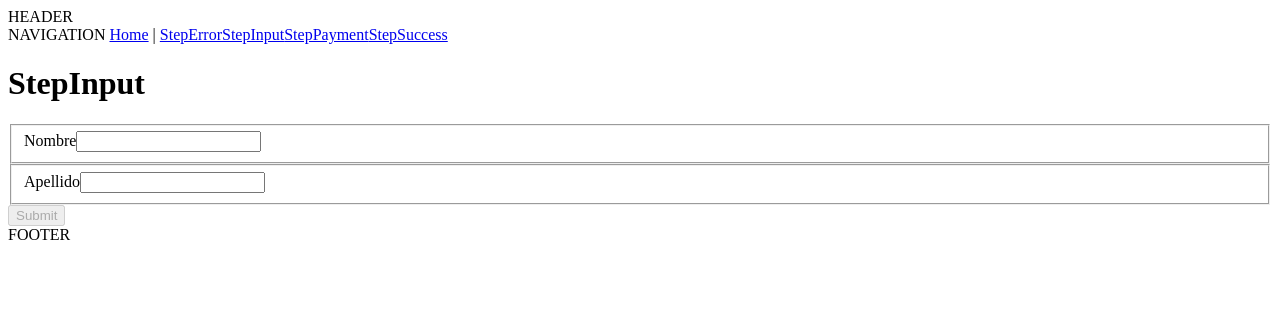
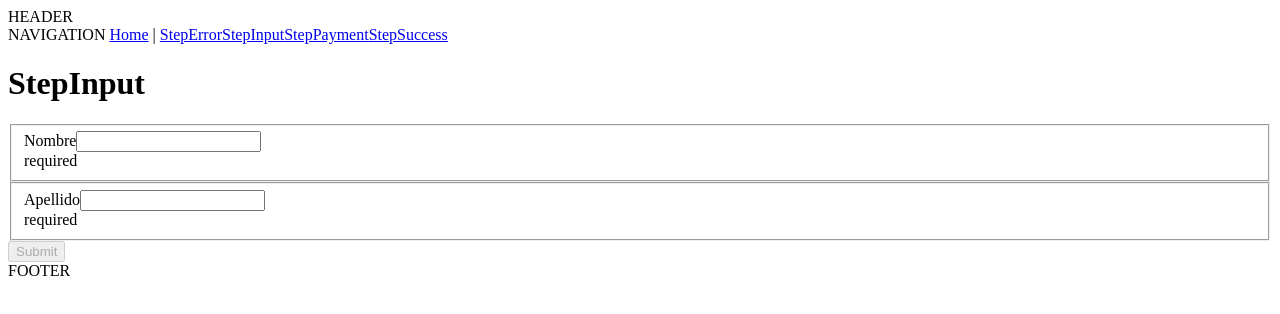
Before and after one commit to ElDav1d/checkout-wizard, a Vue app: page /mis-datos in a window 1280 px wide. Shown: the top 314 px of the page. Built offline with nearby package versions, Linux system fonts and the light colour scheme.

Commit message:
Create text input group component

```diff
--- /dev/null
+++ b/src/components/InputGroupText/InputGroupText.vue
@@ -0,0 +1,51 @@
+<template>
+  <fieldset>
+    <label :for="id">{{ label }}</label>
+    <input
+      :id="id"
+      type="text"
+      required
+      v-model="value"
+      @blur="inputBlurHandler"
+    />
+    <div v-if="!isValid">required</div>
+  </fieldset>
+</template>
+
+<script>
+export default {
+  name: "input-group-text",
+  data() {
+    return {
+      value: this.$props.initialValue,
+      id: this.$props.inputID,
+      isValid: false,
+      label: this.$props.labelText,
+    };
+  },
+  props: {
+    inputID: {
+      type: String,
+      required: true,
+    },
+    labelText: {
+      type: String,
+      required: true,
+    },
+    initialValue: {
+      type: String,
+      required: true,
+    },
+  },
+  methods: {
+    inputBlurHandler(event) {
+      this.isValid = !!event.target.value;
+      const inputPayload = {
+        id: event.target.id,
+        value: event.target.value,
+      };
+      this.$emit("inputIsBlurred", inputPayload);
+    },
+  },
+};
+</script>
--- a/src/views/StepInput.vue
+++ b/src/views/StepInput.vue
@@ -2,28 +2,18 @@
   <main>
     <h1>StepInput</h1>
     <form>
-      <fieldset>
-        <label for="name">Nombre</label>
-        <input
-          id="name"
-          type="text"
-          required
-          v-model="name"
-          @blur="inputBlurHandler"
-        />
-        <div v-if="!nameIsValid">required</div>
-      </fieldset>
-      <fieldset>
-        <label for="lastName">Apellido</label>
-        <input
-          id="lastName"
-          type="text"
-          required
-          v-model="lastName"
-          @blur="inputBlurHandler"
-        />
-        <div v-if="!lastNameIsValid">required</div>
-      </fieldset>
+      <InputGroupText
+        :inputID="inputIDName"
+        :labelText="labelStringName"
+        @inputIsBlurred="inputHandler"
+        :initialValue="name"
+      />
+      <InputGroupText
+        :inputID="inputIDLastName"
+        :labelText="labelStringLastName"
+        @inputIsBlurred="inputHandler"
+        :initialValue="lastName"
+      />
       <input type="submit" @click="submitDataHandler" :disabled="!validated" />
     </form>
   </main>
@@ -31,27 +21,31 @@
 
 <script>
 import config from "../config.js";
+
 export default {
+  name: "step-input",
   data() {
     return {
-      name: this.$store.getters.getUserData.name,
-      nameIsValid: true,
-      lastName: this.$store.getters.getUserData.lastName,
-      lastNameIsValid: true,
+      labelStringName: "Nombre",
+      inputIDName: "name",
+      name: "",
+      labelStringLastName: "Apellido",
+      inputIDLastName: "lastName",
+      lastName: "",
       paymentPath: `/${config.PAYMENT_PATH}`,
     };
   },
+  components: {
+    InputGroupText: () =>
+      import("../components/InputGroupText/InputGroupText.vue"),
+  },
   methods: {
-    setValue(key, value) {
-      this[key] = value;
+    setInputValue(id, value) {
+      this[id] = value;
     },
-    inputBlurHandler(event) {
-      const keyString = `${event.target.id}IsValid`;
-      if (!event.target.value) {
-        this.setValue(keyString, false);
-      } else {
-        this.setValue(keyString, true);
-      }
+    inputHandler(payload) {
+      const { id, value } = payload;
+      this.setInputValue(id, value);
     },
     getUserData() {
       return {
@@ -66,6 +60,13 @@ export default {
       this.name = "";
       this.lastName = "";
     },
+    getPersistedData() {
+      return {
+        persistedName: this.$store.getters.getUserData.name,
+        persistedLastName: this.$store.getters.getUserData.lastName,
+      };
+    },
+
     goToStep(step) {
       this.$router.push(step);
     },
@@ -76,6 +77,11 @@ export default {
       this.goToStep(this.paymentPath);
     },
   },
+  created() {
+    const { persistedName, persistedLastName } = this.getPersistedData();
+    this.name = persistedName;
+    this.lastName = persistedLastName;
+  },
   computed: {
     validated() {
       return !!this.name && !!this.lastName;
--- a/src/views/StepPayment.vue
+++ b/src/views/StepPayment.vue
@@ -72,10 +72,10 @@ export default {
         }
       )
         .then(response => {
-          console.log("Success:", response);
           this.storeSuccessData();
           this.resetData();
           this.goToStep(this.succesInputPath);
+          return response;
         })
         .catch(error => {
           console.error("Error:", error);
```
